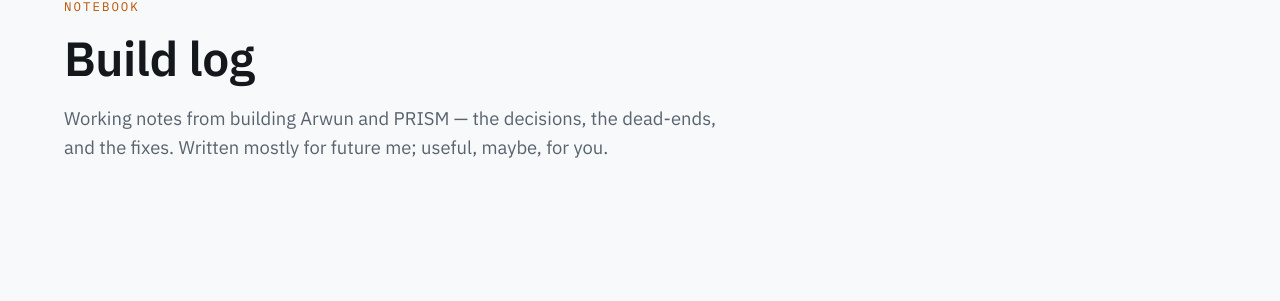
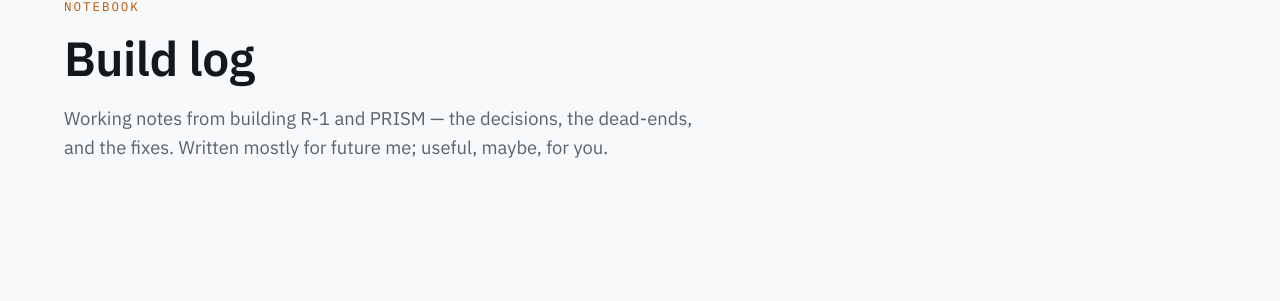
Before and after one commit to roboav8r/roboav8r.github.io, a Jekyll site: the page built from log.html, in a window 1280 px wide and 939 px high. Shown: the part 216-517 px from the top of the window. Built offline with Jekyll 4.4.1, drawn with Linux system fonts in a browser that asks for light colours.

Commit message:
Rename Arwun to R-1 across the site
The first R-1 blog post landed in #3 and uses the new name throughout, but
the rest of the site still said Arwun.

Live copy: site description, build-log description and lede, projects page
description.

Archived (commented-out) project blocks: renamed, anchors moved from #arwun
to #r1, and the copy refreshed to match the concept described in the post —
side treads plus flipper arms, stair climbing, camera + IMU, Orin Nano,
gearmotors and hobby servos. Dropped the stale ESP32-S3 and NVIDIA Isaac
claims, which the post does not support.

README: prose and the example post front matter, which now uses the tags the
real post uses.

Co-Authored-By: Claude Opus 5 <noreply@anthropic.com>

```diff
--- a/_config.yml
+++ b/_config.yml
@@ -3,7 +3,7 @@ title: John Duncan
 tagline: Perception & world modeling for physical AI
 description: >-
   Roboticist working on perception, estimation, and world models for robots
-  that move through the real world. Building PRISM and Arwun.
+  that move through the real world. Building PRISM and R-1.
 author: John Duncan
 
 # --- URLs ----------------------------------------------------------------
--- a/log.html
+++ b/log.html
@@ -1,14 +1,14 @@
 ---
 layout: default
 title: Build log
-description: Notes from building Arwun and PRISM — decisions, dead-ends, and fixes.
+description: Notes from building R-1 and PRISM — decisions, dead-ends, and fixes.
 permalink: /log/
 ---
 
 <section class="wrap section page-head">
   <p class="eyebrow mono">Notebook</p>
   <h1>Build log</h1>
-  <p class="lede">Working notes from building Arwun and PRISM — the decisions, the
+  <p class="lede">Working notes from building R-1 and PRISM — the decisions, the
      dead-ends, and the fixes. Written mostly for future me; useful, maybe, for you.</p>
 </section>
 
```
Also changed, not shown: index.html (+8 -8 lines), projects.md (+12 -9 lines), README.md.
